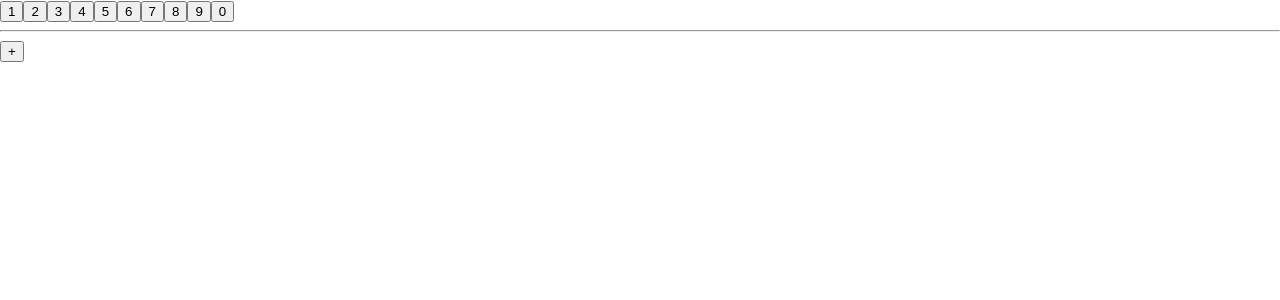
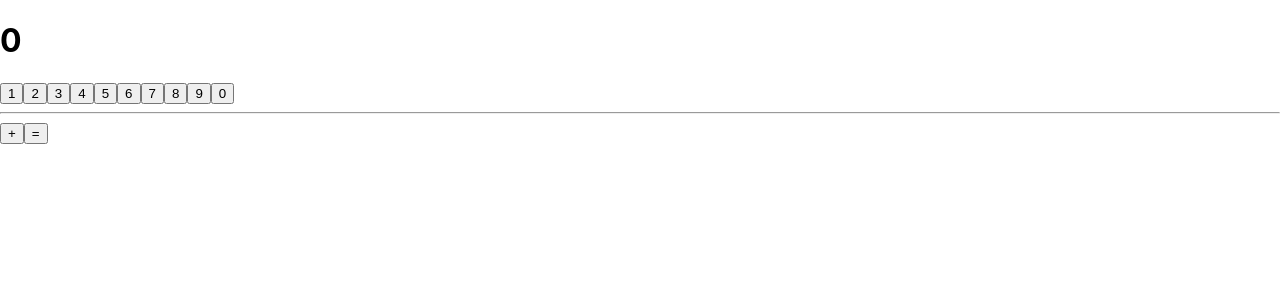
Before and after one commit to arjun2007-prog/react-calculator, a React (Create React App) app: page / in a window 1280 px wide. Shown: the top 300 px of the page. Built offline with nearby package versions, Linux system fonts and the light colour scheme.

Commit message:
Added adding functionality for 2 numbers

```diff
--- a/src/App.js
+++ b/src/App.js
@@ -2,11 +2,24 @@ import logo from './logo.svg';
 import './App.css';
 import { Buttons } from "./reactComponents/buttons";
 
+import { React, useState } from "react";
+
 function App() {
+  let numArray = []
   let array = []
   let num1 = ""
   let sign;
   let num2 = ""
+
+  const [sum, setsum] = useState(0)
+
+function calculate() {
+  num1 = parseInt(num1)
+  num2 = parseInt(num2)
+  setsum(num1 + num2)
+  num1 = ""
+  num2 = ""
+}
 
  function numberValue(num, makeNum) {
 
@@ -29,13 +42,17 @@ function App() {
        }
 
      });
-     console.log(parseInt(num1), parseInt(num2));
+     numArray.push(num1)
+     numArray.push(num2)
     array = []
    }
  }
 
   return (
-   <Buttons value={numberValue}/>
+    <>
+    <h1>{sum}</h1>
+   <Buttons value={numberValue} calculate={calculate}/>
+   </>
   );
 }
 
--- a/src/reactComponents/buttons.js
+++ b/src/reactComponents/buttons.js
@@ -16,6 +16,7 @@ export const Buttons = (props) => {
            <hr></hr>
 
            <button onClick={(e)=>{props.value(e.target.innerHTML, true);}}>+</button>
+           <button onClick={(e)=>{props.value(e.target.innerHTML, true); props.calculate()}}>=</button>
 
         </div>
     )
```
